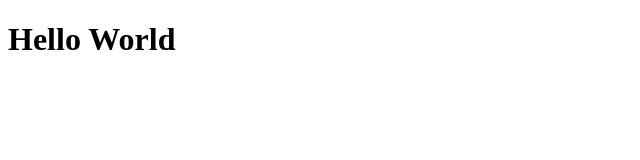
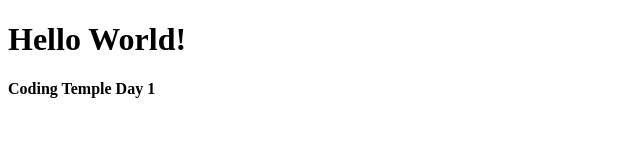
Before and after one commit to yeseniag9/hello-world-kekambas_96, a plain HTML site: page index.html in a window 1280 px wide. Shown: the whole page, without its empty margins (0-640 px from the left). Drawn offline with Linux system fonts and the light colour scheme.

Commit message:
Added h4 to index

```diff
--- a/index.html
+++ b/index.html
@@ -4,9 +4,10 @@
     <meta charset="UTF-8">
     <meta http-equiv="X-UA-Compatible" content="IE=edge">
     <meta name="viewport" content="width=device-width, initial-scale=1.0">
-    <title>Document</title>
+    <title>Hello WOrld</title>
 </head>
 <body>
-    <h1>Hello World</h1>
+    <h1>Hello World!</h1>
+    <h4>Coding Temple Day 1</h4>
 </body>
 </html>
```
